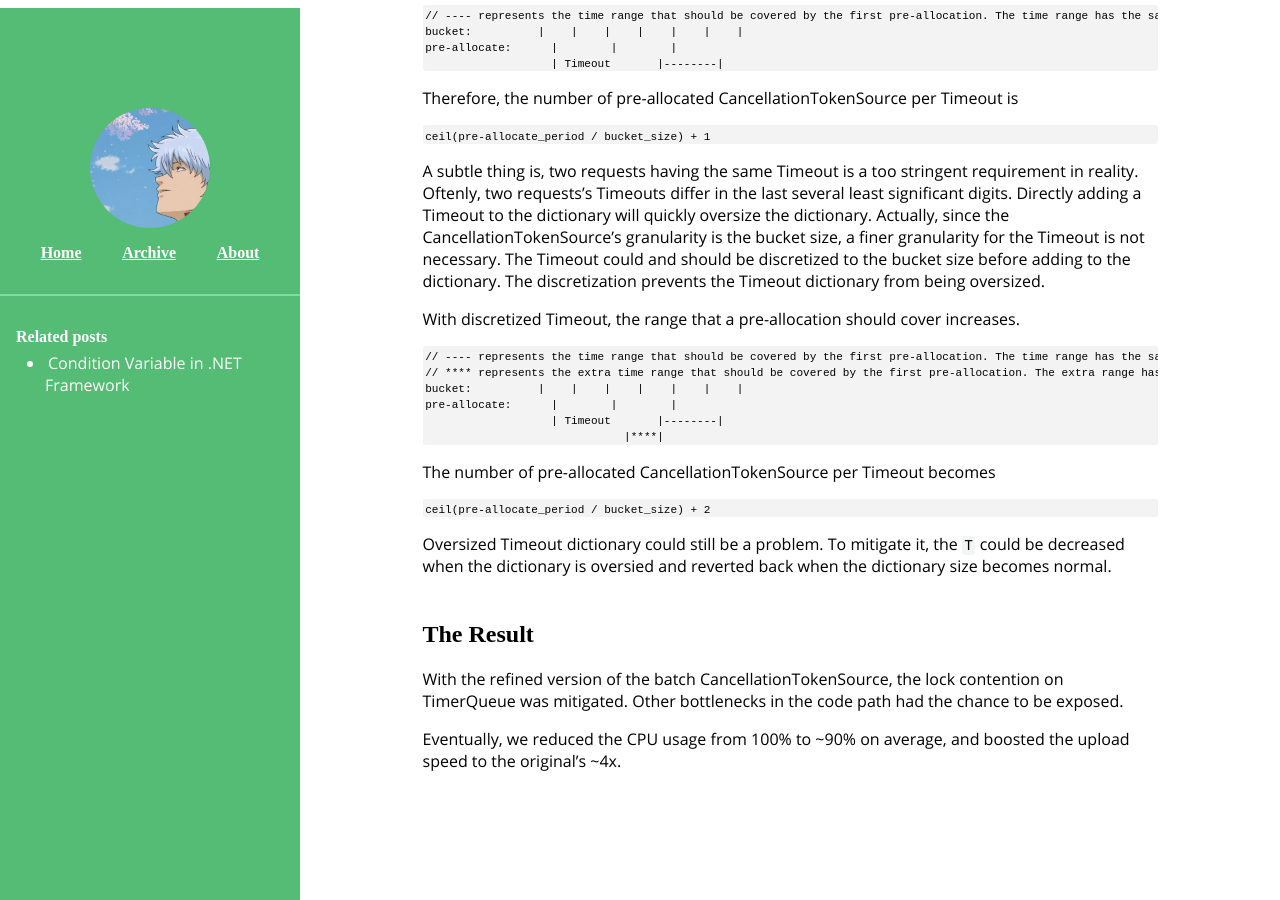
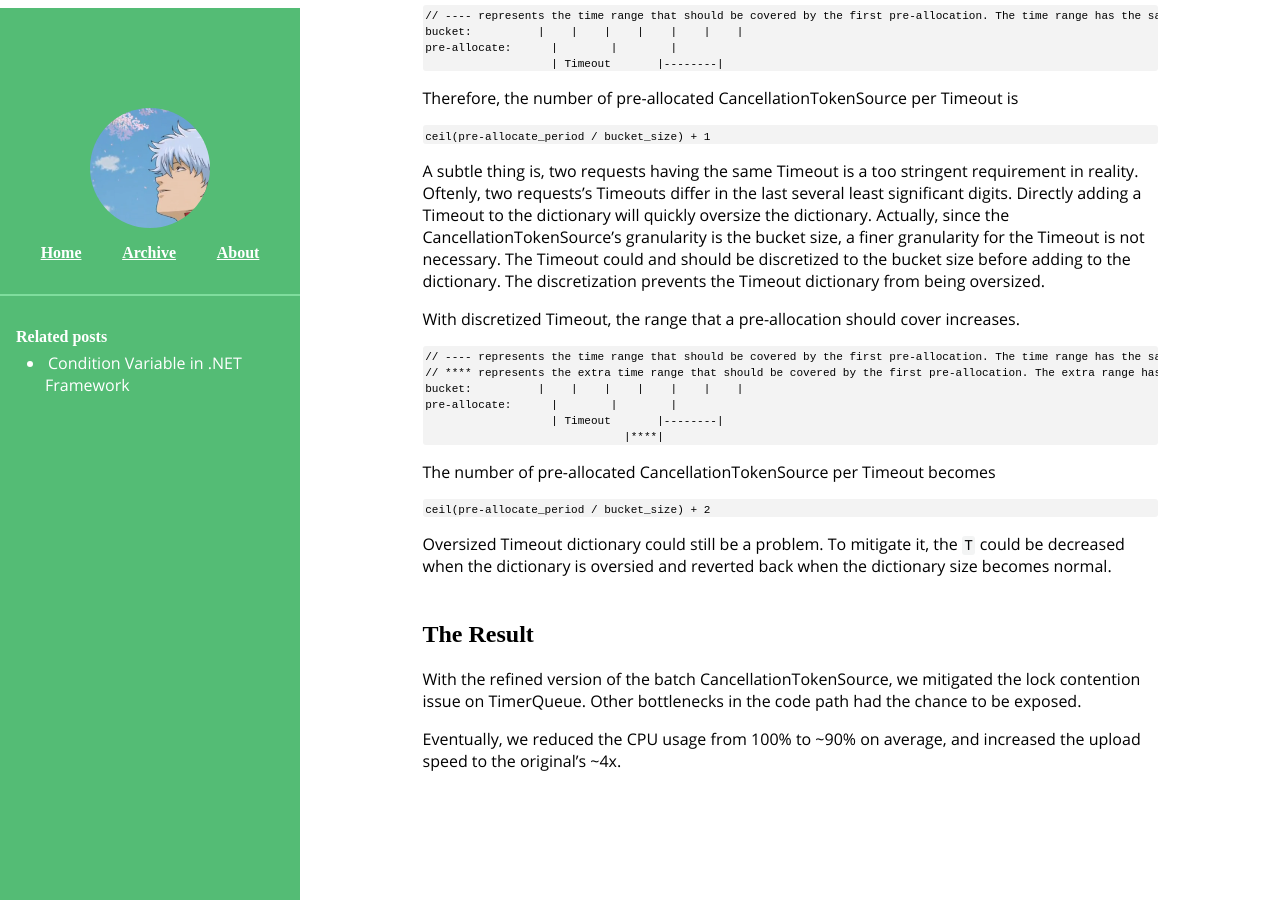
Before and after one commit to edwinfj/edwinfj.github.io, a Jekyll site: the page built from _posts/2020-04-30-batch-cancellationTokenSource.md, in a window 1280 px wide and 900 px high, scrolled down 4819 px. Built offline with Jekyll 4.4.1, drawn with Linux system fonts in a browser that asks for light colours; some web fonts are replaced.

Commit message:
polished batch cts

```diff
--- a/_posts/2020-04-30-batch-cancellationTokenSource.md
+++ b/_posts/2020-04-30-batch-cancellationTokenSource.md
@@ -207,9 +207,9 @@ Oversized Timeout dictionary could still be a problem. To mitigate it, the `T` c
 
 ## The Result
 
-With the refined version of the batch CancellationTokenSource, the lock contention on TimerQueue was mitigated. Other bottlenecks in the code path had the chance to be exposed.
+With the refined version of the batch CancellationTokenSource, we mitigated the lock contention issue on TimerQueue. Other bottlenecks in the code path had the chance to be exposed.
 
-Eventually, we reduced the CPU usage from 100% to \~90% on average, and boosted the upload speed to the original's \~4x.
+Eventually, we reduced the CPU usage from 100% to \~90% on average, and increased the upload speed to the original's \~4x.
 
 
 [gwpost]: https://geeks-world.github.io/articles/468611/index.html#h3
```
